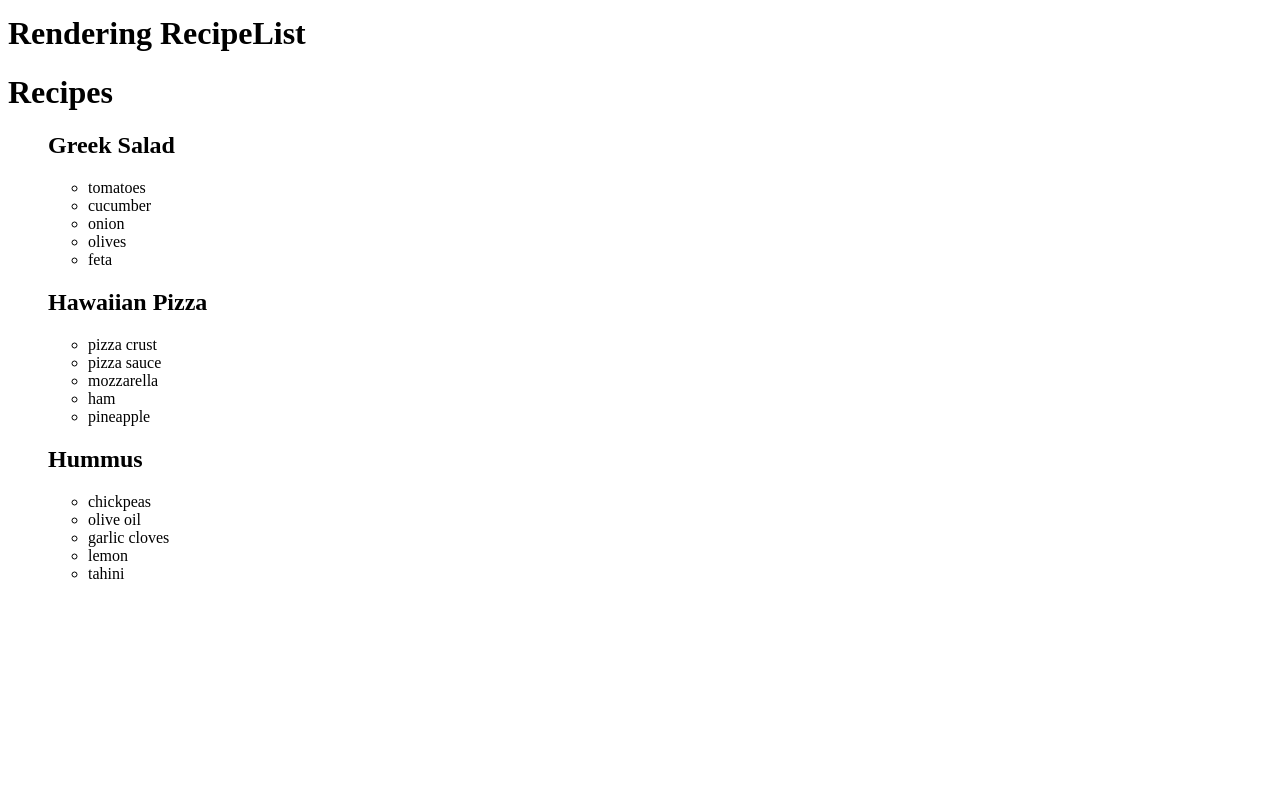
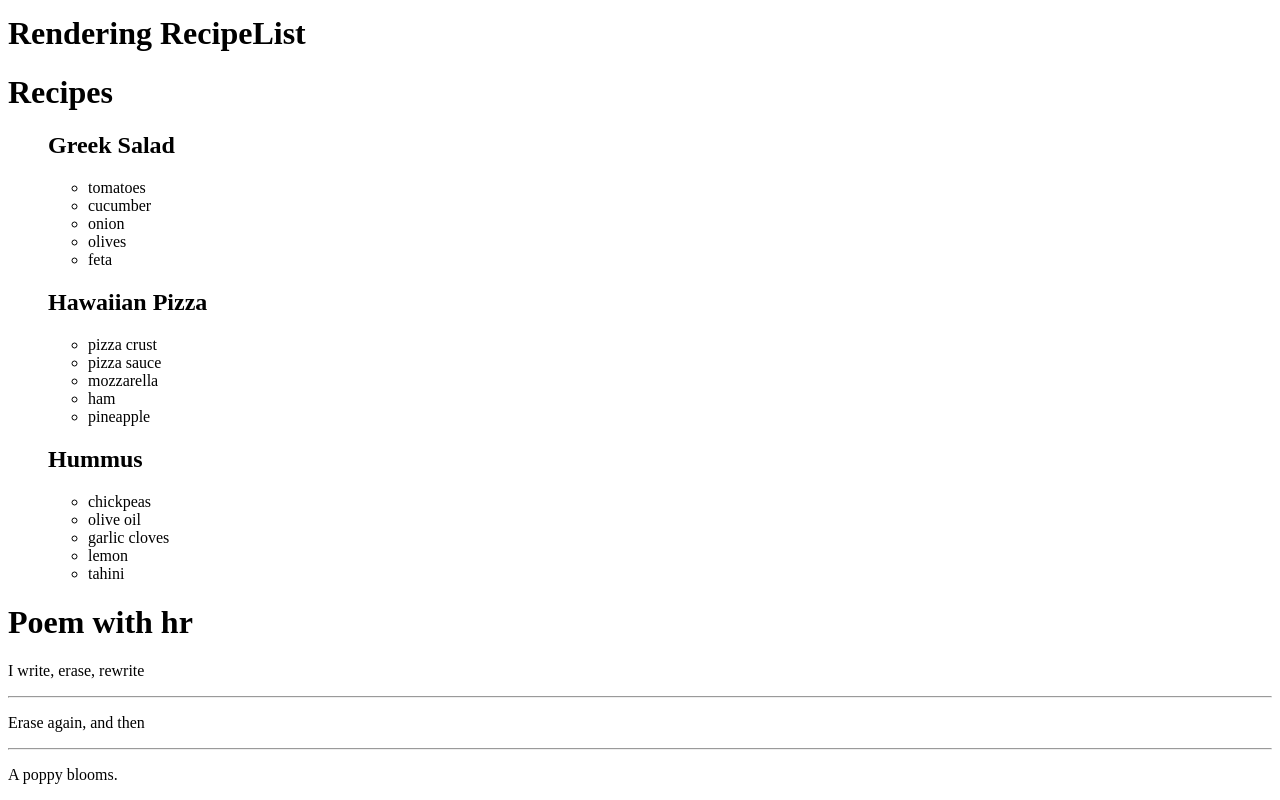
Before and after one commit to autsav/react_project, a React (Create React App) app in the folder my-app/: page /renderingList in a window 1280 px wide. Shown: the part 2685-3485 px from the top of the page. Before the commit the page ends 3284 px from the top, so only its background shows below. Built offline with nearby package versions, Linux system fonts and the light colour scheme.

Commit message:
rendering list

```diff
--- a/my-app/src/components/RenderingList.js
+++ b/my-app/src/components/RenderingList.js
@@ -1,4 +1,4 @@
-import React from 'react'
+import React, { Fragment } from 'react'
 import { getImageUrl } from '../utils/utils';
 import { recipes } from '../constants/recipes';
 
@@ -126,6 +126,27 @@ function RecipeList(){
   )
 }
 
+const poem = {
+  lines: [
+    'I write, erase, rewrite',
+    'Erase again, and then',
+    'A poppy blooms.'
+  ]
+};
+
+function Poem() {
+  return(
+    <article>
+      {poem.lines.map((line, i) =>
+        <Fragment key={i}>
+          {i > 0 && <hr />}
+          <p>{line}</p>
+        </Fragment>
+      )}
+    </article>
+  )
+}
+
 function RenderingList() {
 
   return (
@@ -138,6 +159,9 @@ function RenderingList() {
         <ListingAll />
         <h1>Rendering RecipeList</h1>
         <RecipeList />
+        <h1>Poem with hr </h1>
+        <Poem />
+
     </>
 
   )
```
